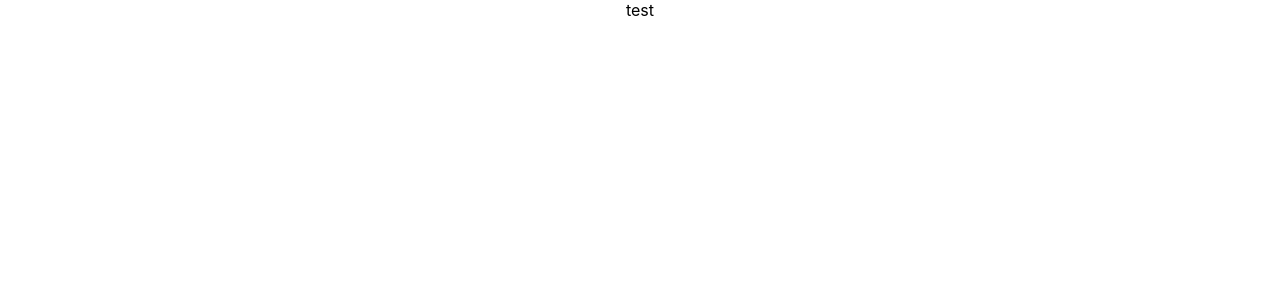
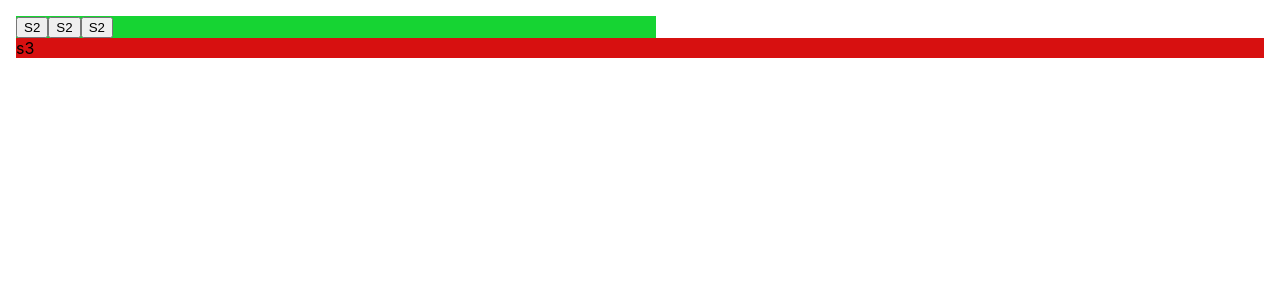
Before and after one commit to kambehba/YourProjectLab, a React (Create React App) app in the folder your-project-lab/: page / in a window 1280 px wide. Shown: the top 300 px of the page. Built offline with nearby package versions, Linux system fonts and the light colour scheme.

Commit message:
initial checking

```diff
--- /dev/null
+++ b/your-project-lab/public/index.css
@@ -0,0 +1,6 @@
+html, body {
+    height:100%;
+    min-height: 100vh;
+    width: 100%;
+    background-color: rgb(255, 255, 255);
+  }
--- a/your-project-lab/public/index.html
+++ b/your-project-lab/public/index.html
@@ -3,6 +3,7 @@
   <head>
     <meta charset="utf-8" />
     <link rel="icon" href="%PUBLIC_URL%/favicon.ico" />
+    <link rel="stylesheet" href="index.css">
     <meta name="viewport" content="width=device-width, initial-scale=1" />
     <meta name="theme-color" content="#000000" />
     <meta
--- a/your-project-lab/src/App.css
+++ b/your-project-lab/src/App.css
@@ -1,38 +1,27 @@
-.App {
-  text-align: center;
+
+.s1{
+  display: flexbox;
+  flex-direction: row;
+  background-color: rgba(255, 255, 255, 0.73);
+  background-size: 100%;
+  height:100vh;
+  margin: 1rem;
+  margin-bottom: 1rem;
+  width: auto;
+  margin-top: 1rem;
+
 }
 
-.App-logo {
-  height: 40vmin;
-  pointer-events: none;
+.s2{
+  display: flexbox;
+  flex-direction: column;
+  width: 50vw;
+
+  background-color: rgb(22, 212, 51);
 }
 
-@media (prefers-reduced-motion: no-preference) {
-  .App-logo {
-    animation: App-logo-spin infinite 20s linear;
-  }
+.s3{
+  display: flexbox;
+  flex-direction: column;
+  background-color: rgb(215, 16, 16);
 }
-
-.App-header {
-  background-color: #282c34;
-  min-height: 100vh;
-  display: flex;
-  flex-direction: column;
-  align-items: center;
-  justify-content: center;
-  font-size: calc(10px + 2vmin);
-  color: white;
-}
-
-.App-link {
-  color: #61dafb;
-}
-
-@keyframes App-logo-spin {
-  from {
-    transform: rotate(0deg);
-  }
-  to {
-    transform: rotate(360deg);
-  }
-}
--- a/your-project-lab/src/App.js
+++ b/your-project-lab/src/App.js
@@ -2,9 +2,21 @@
 import './App.css';
 
 function App() {
+
+
+
+
+
   return (
-    <div className="App">
-      test
+    <div className="s1">
+     <div className="s2">
+       <button>S2</button>
+       <button>S2</button>
+       <button>S2</button>
+     </div>
+
+     <div className="s3">s3</div>
+     {/* <div className="s2">Hello</div> */}
     </div>
   );
 }
```
Also changed, not shown: 1 other file (tests, documents, lock files or other folders).
